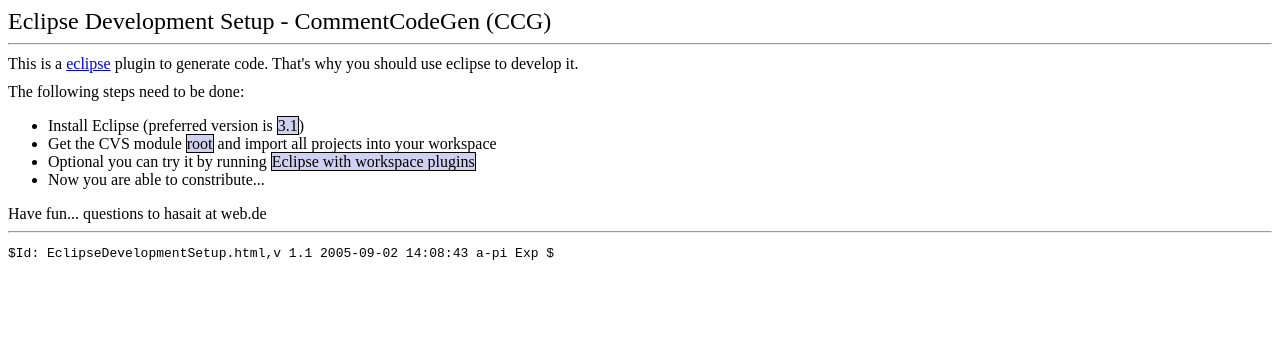
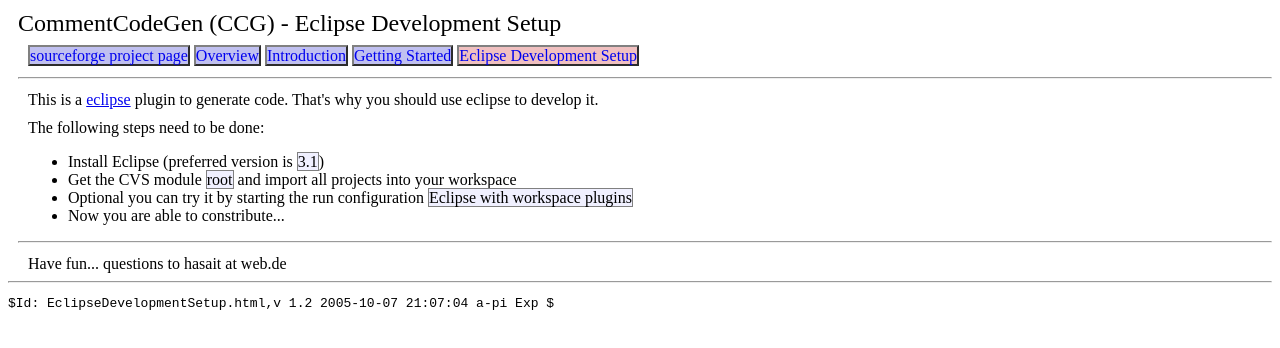
Before and after one commit to shasait/commentcodegen, a plain HTML site: page de.hasait.ccg/doc/EclipseDevelopmentSetup.html in a window 1280 px wide. Drawn offline with Linux system fonts and the light colour scheme.

Commit message:
- updated docs

```diff
--- a/de.hasait.ccg/doc/EclipseDevelopmentSetup.html
+++ b/de.hasait.ccg/doc/EclipseDevelopmentSetup.html
@@ -3,31 +3,34 @@
 <html xmlns="http://www.w3.org/1999/xhtml" xml:lang="en" lang="en">
 
 <head>
-<title>Eclipse Development Setup</title>
-<style type="text/css">
-	<!--
-	DIV.h1 { display:block; font-size:x-large;}
-	DIV.p { display:block; font-size:medium; margin:10px 0px 0px 0px;}
-	DIV.name { display:inline; border:1px solid black; background-color:#D0D0F0;}
-	PRE.code { display:block; font-size:small; border:1px solid black; background-color:#F0F0C0; padding:5px;}
-	-->
-	</style>
+<title>CommentCodeGen (CCG) - Eclipse Development Setup</title>
+<link rel="stylesheet" type="text/css" href="styles.css" />
 </head>
 
 <body>
-<div class="h1">Eclipse Development Setup - CommentCodeGen (CCG)</div>
+<div class="h1">CommentCodeGen (CCG) - Eclipse Development Setup
+<div class="p">
+<a class="nav" href="http://sourceforge.net/projects/commentcodegen">sourceforge project page</a>
+<a class="nav" href="index.html">Overview</a>
+<a class="nav" href="Introduction.html">Introduction</a>
+<a class="nav" href="GettingStarted.html">Getting Started</a>
+<a class="navcurrent" href="EclipseDevelopmentSetup.html">Eclipse Development Setup</a>
+</div>
 <hr />
 <div class="p">This is a <a href="www.eclipse.org">eclipse</a> plugin to
 generate code. That's why you should use eclipse to develop it.</div>
 <div class="p">The following steps need to be done:<ul>
 <li>Install Eclipse (preferred version is <div class="name">3.1</div>)</li>
 <li>Get the CVS module <div class="name">root</div> and import all projects into your workspace</li>
-<li>Optional you can try it by running <div class="name">Eclipse with workspace plugins</div></li>
+<li>Optional you can try it by starting the run configuration <div class="name">Eclipse with workspace plugins</div></li>
 <li>Now you are able to constribute...</li>
-</ul></div>
+</ul>
+</div>
+<hr />
 <div class="p">Have fun... questions to hasait at web.de</div>
+</div>
 <hr />
-<pre>$Id: EclipseDevelopmentSetup.html,v 1.1 2005-09-02 14:08:43 a-pi Exp $</pre>
+<pre>$Id: EclipseDevelopmentSetup.html,v 1.2 2005-10-07 21:07:04 a-pi Exp $</pre>
 </body>
 
 </html>
--- /dev/null
+++ b/de.hasait.ccg/doc/styles.css
@@ -0,0 +1,9 @@
+DIV.h1 { display:block; font-size:x-large; margin:10px 0px 0px 10px;}
+DIV.h2 { display:block; font-size:large; margin:10px 0px 0px 10px;}
+DIV.h3 {display:block; font-size:medium; font-weight:bold; margin:10px 0px 0px 10px;}
+DIV.p { display:block; font-size:medium; font-weight:normal; margin:10px 0px 0px 10px;}
+DIV.name { display:inline; border:1px solid #808080; background-color:#F0F0FF;}
+PRE.code { display:block; font-size:small; border:1px solid #808080; background-color:#F0F0C0; padding:5px;}
+DIV.code { display:inline; border:1px solid #808080; background-color:#F0F0C0;}
+A.nav { border:2px outset #808080; text-decoration:none; background-color:#C0C0F0;}
+A.navcurrent { border:2px outset #808080; text-decoration:none; background-color:#F0C0C0;}
```
Also changed, not shown: de.hasait.ccg/doc/GettingStarted.html (+11 -17 lines), de.hasait.ccg/doc/Introduction.html (+11 -17 lines), de.hasait.ccg/doc/index.html (added, +26 -0 lines).
